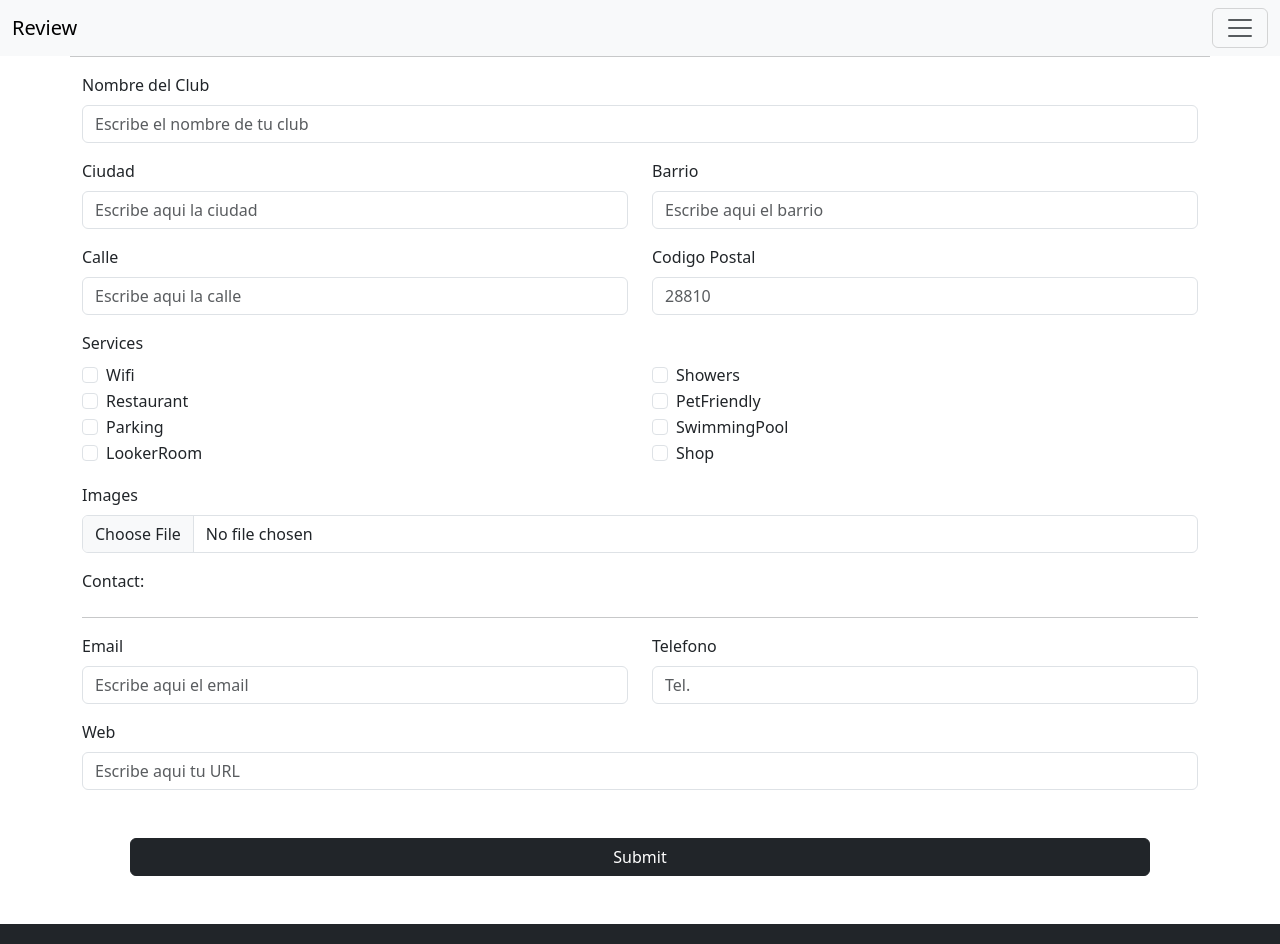
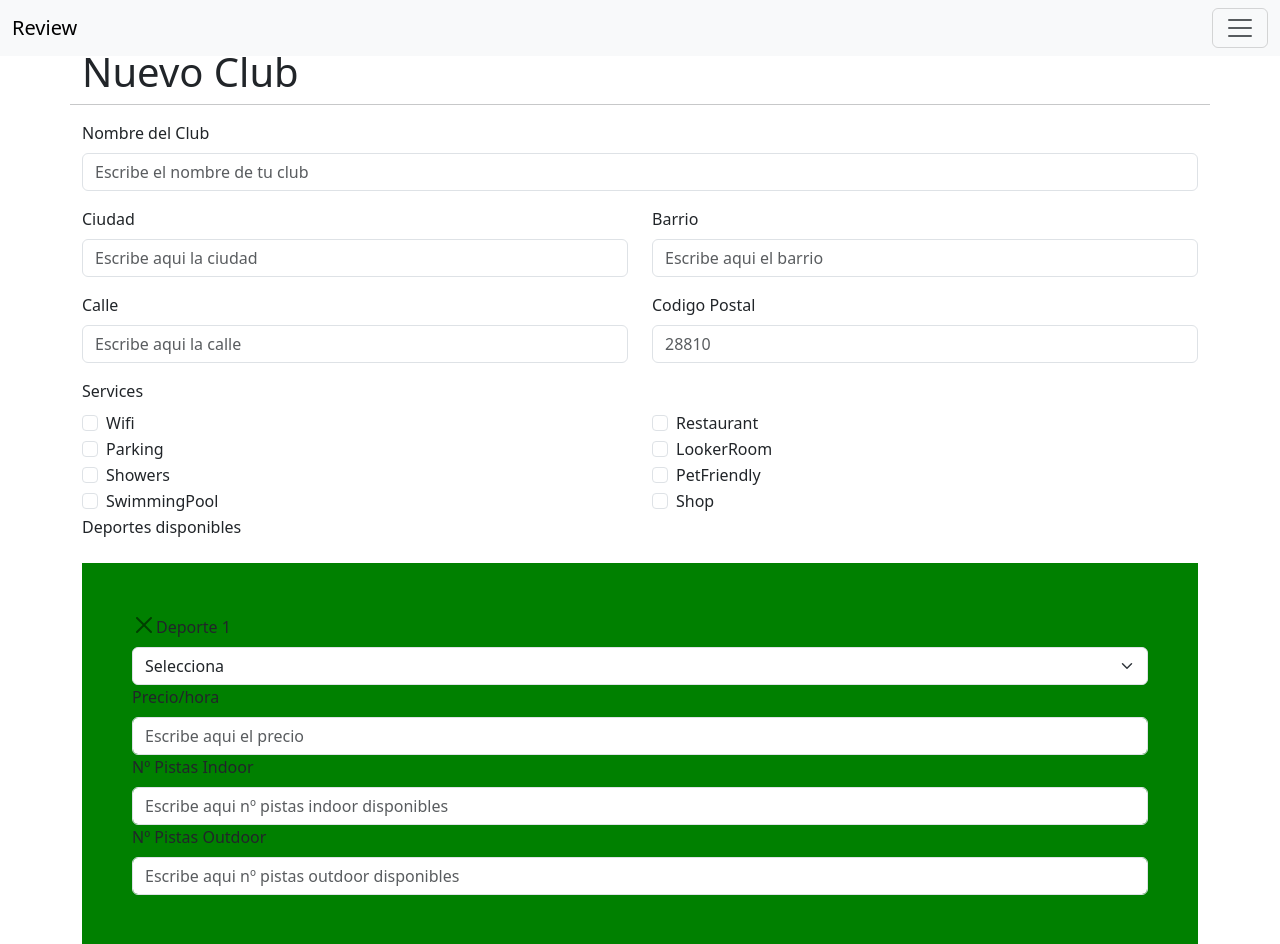
Before and after one commit to martamerchan16/Bounce-Pundits-Client, a React (Vite) app: page /clubs/create in a window 1280 px wide. Shown: the top 944 px of the page. Built offline with nearby package versions, Linux system fonts and the light colour scheme.

Commit message:
modified components

```diff
--- a/src/Pages/CreateReviewPage/CreateReviewPage.jsx
+++ b/src/Pages/CreateReviewPage/CreateReviewPage.jsx
@@ -1,14 +1,14 @@
-import CreateReviewForm from "../../components/CreateReviewForm/CreateReviewForm"
+// import CreateReviewForm from "../../components/CreateReviewForm/CreateReviewForm"
 
 const createReviewPage = () => {
 
-return(
+    return (
 
-    <div>
-        <CreateReviewForm/>
-    </div>
+        <div>
+            {/* <CreateReviewForm/> */}
+        </div>
 
-)
+    )
 
 }
 export default createReviewPage
--- a/src/components/CreateClubForm/CreateClubForm.jsx
+++ b/src/components/CreateClubForm/CreateClubForm.jsx
@@ -1,6 +1,6 @@
 import axios from "axios";
 import { useState } from "react";
-import { Button, Col, Form, Row } from "react-bootstrap";
+import { Button, CloseButton, Col, Form, FormGroup, Row } from "react-bootstrap";
 import { useNavigate } from "react-router-dom";
 
 const API_URL = "http://localhost:5005";
@@ -12,13 +12,26 @@ const CreateClubForm = () => {
         town: '',
         address: '',
         zipCode: '',
-        contact: {
-            web: "",
-            email: "",
-            phone: ''
-        },
-        services: []
+        services: ['']
     });
+
+    const [contactData, setContactData] = useState({
+        web: "",
+        email: "",
+        phone: ''
+
+    })
+
+    const [facilitiesData, setFacilitiesData] = useState(
+        [
+            {
+                sport: '',
+                price: '',
+                indoor: '',
+                outdoor: ''
+            }
+        ]
+    )
 
     const navigate = useNavigate();
 
@@ -34,28 +47,53 @@ const CreateClubForm = () => {
 
     const handleInputChange = e => {
         const { name, value } = e.target;
+        setClubData({ ...clubData, [name]: value })
 
-        if (name in clubData.contact) {
-            setClubData(prevState => ({
-                ...prevState, contact: { ...prevState.contact, [name]: value }
-            }));
-        } else {
-            setClubData(prevState => ({
-                ...prevState,
-                [name]: value
-            }))
-        }
     }
 
+    const handleContactChange = e => {
+        const { name, value } = e.target;
+        setContactData({ ...contactData, [name]: value })
+    }
+
+    const handleFacilityChange = (event, currentIndex) => {
+        const { value, name } = event.target
+
+        const facilitiesCopy = [...facilitiesData]
+        facilitiesCopy[currentIndex][name] = value
+        setFacilitiesData(facilitiesCopy)
+    }
 
     const handleSubmit = e => {
         e.preventDefault();
+        const { name, city, town, address, zipCode, pictures, services } = clubData
+        const { web, phone, email } = contactData
+        const { sport, price, indoor, outdoor } = facilitiesData
+        handleCheckboxChange()
+
+
+        const requestBody = {
+            name,
+            city,
+            town,
+            address,
+            zipCode,
+            contact: contactData,
+            pictures: [],
+            services: [],
+            facilities: facilitiesData
+        }
 
         axios
-            .post(`${API_URL}/clubs`, clubData)
+            .post(`${API_URL}/clubs`, requestBody)
             .then(res => navigate('/clubs'))
             .catch(err => console.log(err));
     };
+
+    const addNewSport = () => {
+        const newFacilities = [...facilitiesData, { sport: '', price: '', indoor: '', outdoor: '' }]
+        setFacilitiesData(newFacilities)
+    }
 
     return (
         <div className="CreateClubForm">
@@ -119,10 +157,11 @@ const CreateClubForm = () => {
                 </Row>
 
                 <Form.Group className="mb-3" controlId="servicesField">
+                    <Form.Label>Services</Form.Label>
                     <Row>
-                        <Form.Label>Services</Form.Label>
-                        <Col>
-                            {["wifi", "restaurant", "parking", "lookerRoom"].map(service => (
+                        {["wifi", "restaurant", "parking", "lookerRoom", "showers", "petFriendly", "swimmingPool", "shop"].map(service => (
+                            <Col md={{ span: 6 }}>
+
                                 <Form.Check
                                     key={service}
                                     type="checkbox"
@@ -130,24 +169,67 @@ const CreateClubForm = () => {
                                     checked={clubData.services.includes(service)}
                                     onChange={handleCheckboxChange}
                                     name={service} />
-                            ))}
-                        </Col>
-                        <Col>
-                            {["showers", "petFriendly", "swimmingPool", "shop"].map(service => (
-                                <Form.Check
-                                    key={service}
-                                    type="checkbox"
-                                    label={service.charAt(0).toUpperCase() + service.slice(1)}
-                                    checked={clubData.services.includes(service)}
-                                    onChange={handleCheckboxChange}
-                                    name={service} />
-                            ))}
-                        </Col>
+                            </Col>
+
+                        ))}
                     </Row>
+                    <FormGroup>
+                        <Form.Label>Deportes disponibles</Form.Label>
+                        {
+                            facilitiesData.map((eachFacility, idx) => {
+
+                                return (
+
+                                    <div className="mt-3 mb-3 facilityFields" style={{ background: 'green', padding: 50 }}>
+                                        <CloseButton></CloseButton>
+                                        <Form.Label>Deporte  {idx + 1}</Form.Label>
+                                        <Form.Select onChange={e => handleFacilityChange(e, idx)} value={facilitiesData[idx].sport} name="sport" aria-label="Default select example">
+                                            <option>Selecciona</option>
+                                            <option value="tennis">Tenis</option>
+                                            <option value="paddle">Padel</option>
+                                            <option value="pingpong">Pingpong</option>
+                                            <option value="squash">Squash</option>
+                                            <option value="badminton">Badminton</option>
+                                            <option value="racketball">Racketball</option>
+                                            <option value="pickletball">Pickleball</option>
+                                            <option value="fronton">Fronton</option>
+                                        </Form.Select>
+
+                                        <Form.Label>Precio/hora</Form.Label>
+                                        <Form.Control
+                                            type="number"
+                                            value={facilitiesData[idx].price}
+                                            placeholder="Escribe aqui el precio"
+                                            onChange={e => handleFacilityChange(e, idx)}
+                                            name="price" />
+
+                                        <Form.Label>Nº Pistas Indoor</Form.Label>
+                                        <Form.Control
+                                            type="number"
+                                            value={facilitiesData[idx].indoor}
+                                            placeholder="Escribe aqui nº pistas indoor disponibles"
+                                            onChange={e => handleFacilityChange(e, idx)}
+                                            name="indoor" />
+
+                                        <Form.Label>Nº Pistas Outdoor</Form.Label>
+                                        <Form.Control
+                                            type="number"
+                                            value={facilitiesData[idx].outdoor}
+                                            placeholder="Escribe aqui nº pistas outdoor disponibles"
+                                            onChange={e => handleFacilityChange(e, idx)}
+                                            name="outdoor" />
+
+
+                                    </div>
+                                )
+                            })
+                        }
+                        <Button variant="dark" onClick={addNewSport}>Añadir Deporte</Button>
+                    </FormGroup>
                 </Form.Group>
                 <Form.Group className="mb-3" controlId="imagesField">
                     <Form.Label>Images</Form.Label>
-                    <Form.Control type="file" />
+                    <Form.Control type="url" />
                 </Form.Group>
                 <Form.Group className="mb-3" controlId="contactField">
                     <Form.Label>Contact:</Form.Label>
@@ -159,9 +241,9 @@ const CreateClubForm = () => {
                             <Form.Label>Email</Form.Label>
                             <Form.Control
                                 type="email"
-                                value={clubData.contact.email}
+                                value={contactData.email}
                                 placeholder="Escribe aqui el email"
-                                onChange={handleInputChange}
+                                onChange={handleContactChange}
                                 name="email" />
                         </Form.Group>
                     </Col>
@@ -170,9 +252,9 @@ const CreateClubForm = () => {
                             <Form.Label>Telefono</Form.Label>
                             <Form.Control
                                 type="text"
-                                value={clubData.contact.phone}
+                                value={contactData.phone}
                                 placeholder="Tel."
-                                onChange={handleInputChange}
+                                onChange={handleContactChange}
                                 name="phone" />
                         </Form.Group>
                     </Col>
@@ -181,9 +263,9 @@ const CreateClubForm = () => {
                     <Form.Label>Web</Form.Label>
                     <Form.Control
                         type="url"
-                        value={clubData.contact.web}
+                        value={contactData.web}
                         placeholder="Escribe aqui tu URL"
-                        onChange={handleInputChange}
+                        onChange={handleContactChange}
                         name="web" />
                 </Form.Group>
                 <div className="d-grid gap-2 m-5">
--- a/src/components/Navigation/Navigation.jsx
+++ b/src/components/Navigation/Navigation.jsx
@@ -5,7 +5,7 @@ function Navigation() {
 
     return (
 
-        <Navbar key={false} expand={false} className="bg-body-tertiary mb-3" fixed='top'>
+        <Navbar key={false} expand={false} className="bg-body-tertiary" fixed='top'>
             <Container fluid>
                 <Navbar.Brand to="/clubs/:id/review/create" as={Link}>Review</Navbar.Brand>
                 <Navbar.Brand></Navbar.Brand>
--- a/src/routes/AppRoutes.jsx
+++ b/src/routes/AppRoutes.jsx
@@ -11,7 +11,7 @@ import NotFoundPage from './../Pages/NotFoundPage/NotFoundPage'
 
 const AppRoutes = () => {
     return (
-        <div className="AppRoutes">
+        <div className="AppRoutes mt-5">
             <Routes>
                 <Route path='/' element={<HomePage />} />
                 <Route path='/about' element={<AboutUsPage />} />
```
Also changed, not shown: src/Pages/ClubsPage.jsx/ClubsPage.jsx (+12 -7 lines).
